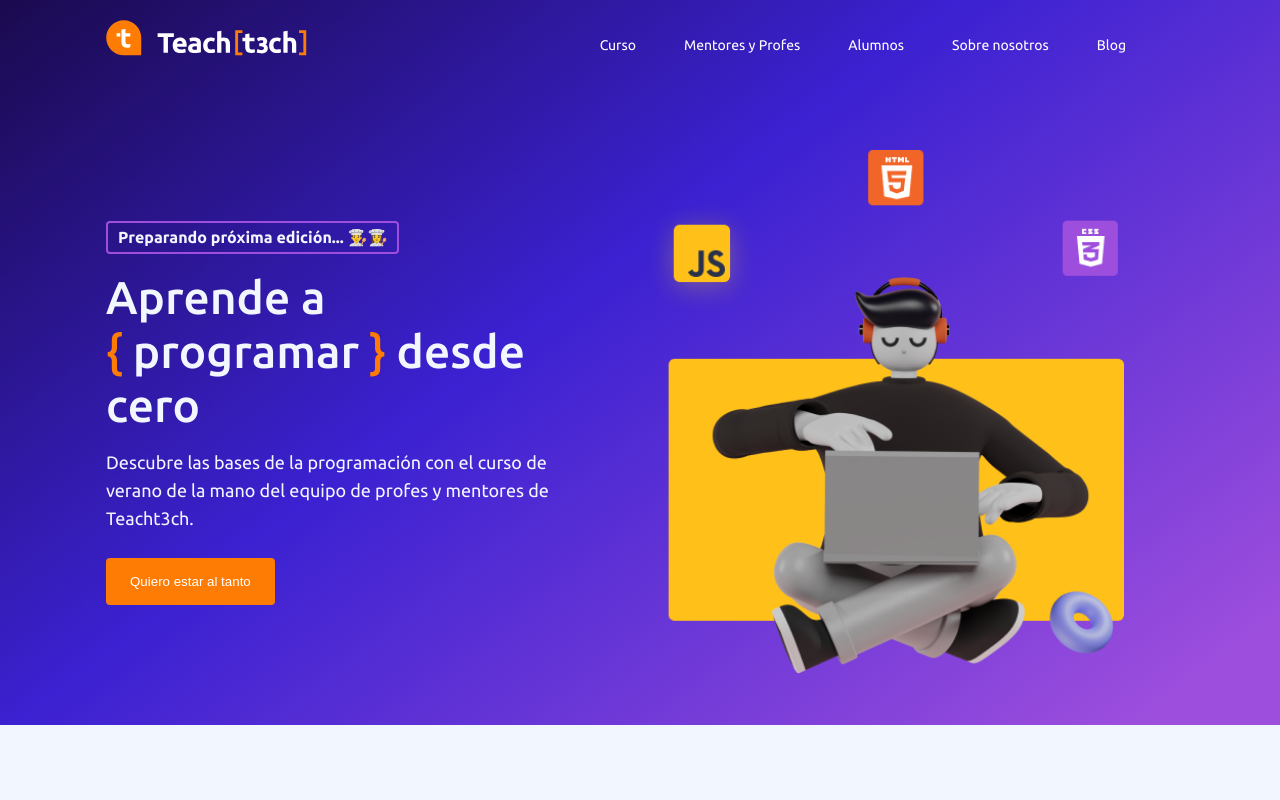
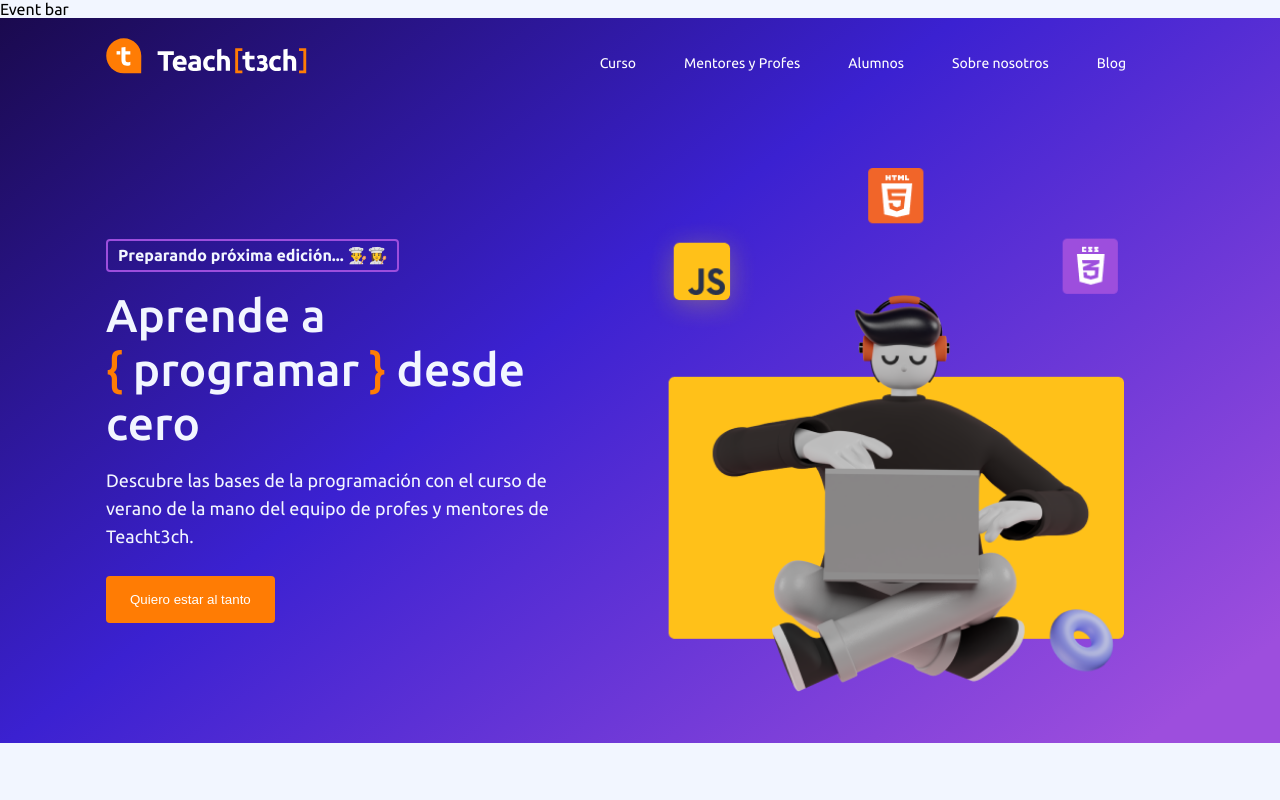
Before and after one commit to NanyThery/tt-web-react, a Next.js app: page / in a window 1280 px wide. Shown: the top 800 px of the page. Built offline with nearby package versions, Linux system fonts and the light colour scheme.

Commit message:
feat: refactor router in layout comp

```diff
--- /dev/null
+++ b/components/EventBar.js
@@ -0,0 +1,10 @@
+import styled from "styled-components";
+
+const EventBar = () => {
+    return (<div>
+        Event bar
+    </div>)
+}
+
+
+export default EventBar;
--- a/components/Layout.js
+++ b/components/Layout.js
@@ -1,6 +1,8 @@
 import styled from "styled-components"
 import Navbar from "./Navbar"
 import Footer from "../components/Footer"
+import EventBar from "./EventBar"
+import { useRouter } from "next/router"
 
 const StyledWrapper = styled.div`
   height: 100vh;
@@ -8,9 +10,12 @@ const StyledWrapper = styled.div`
 `
 
 const Layout = ({ children }) => {
+  const router = useRouter();
+
   return (
     <StyledWrapper>
-      <Navbar />
+      <EventBar router={router}/>
+      <Navbar router={router} />
       {children}
       <Footer></Footer>
     </StyledWrapper>
--- a/components/Navbar.js
+++ b/components/Navbar.js
@@ -1,4 +1,4 @@
-import { useRouter } from "next/router"
+
 import { useState, useEffect } from "react"
 import DesktopNavbar from "./DesktopNavbar"
 import MobileNavbar from "./MobileNavbar"
@@ -23,8 +23,8 @@ const Container = styled.div`
   }
 `
 
-export const Navbar = () => {
-  const router = useRouter()
+export const Navbar = ({router}) => {
+
   const [scrolledNavBar, setScrolledNavBar] = useState(false)
   const routesWithDarkHeader = ["/"]
   const isDarkMode = routesWithDarkHeader.includes(router.asPath)
```
